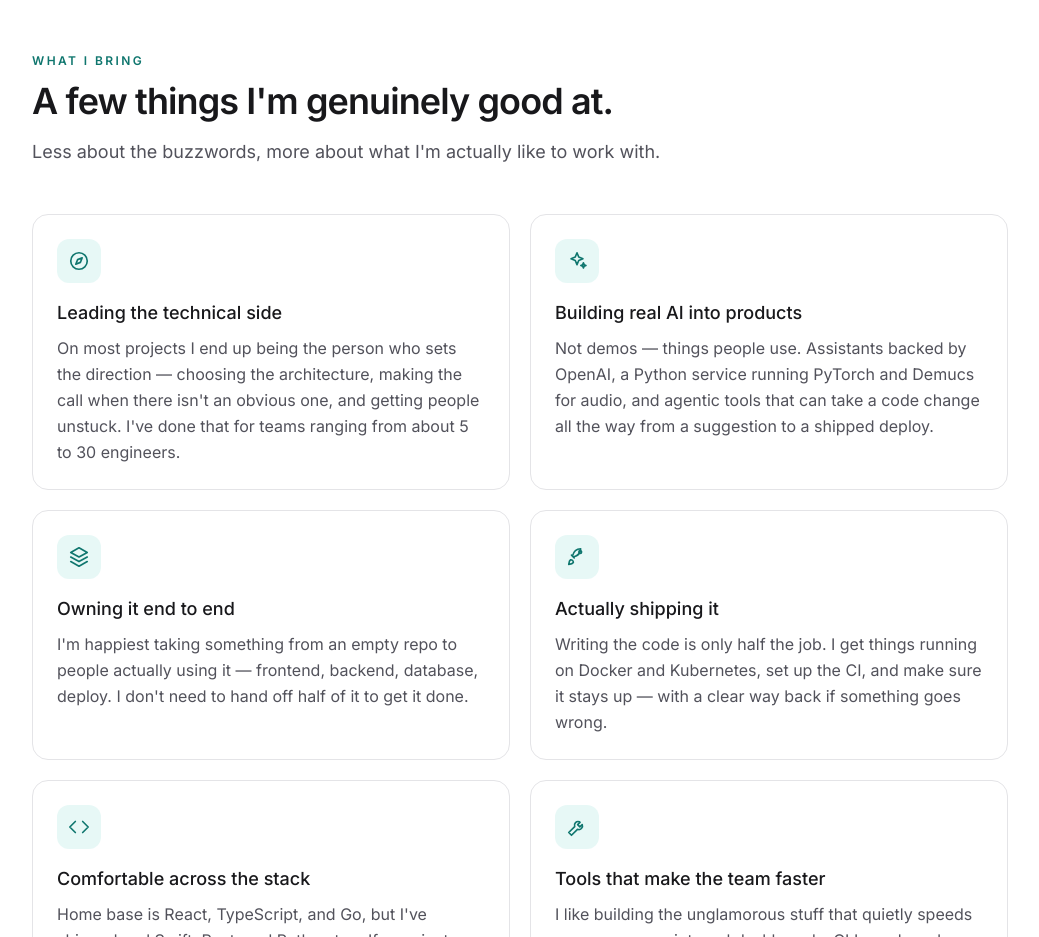
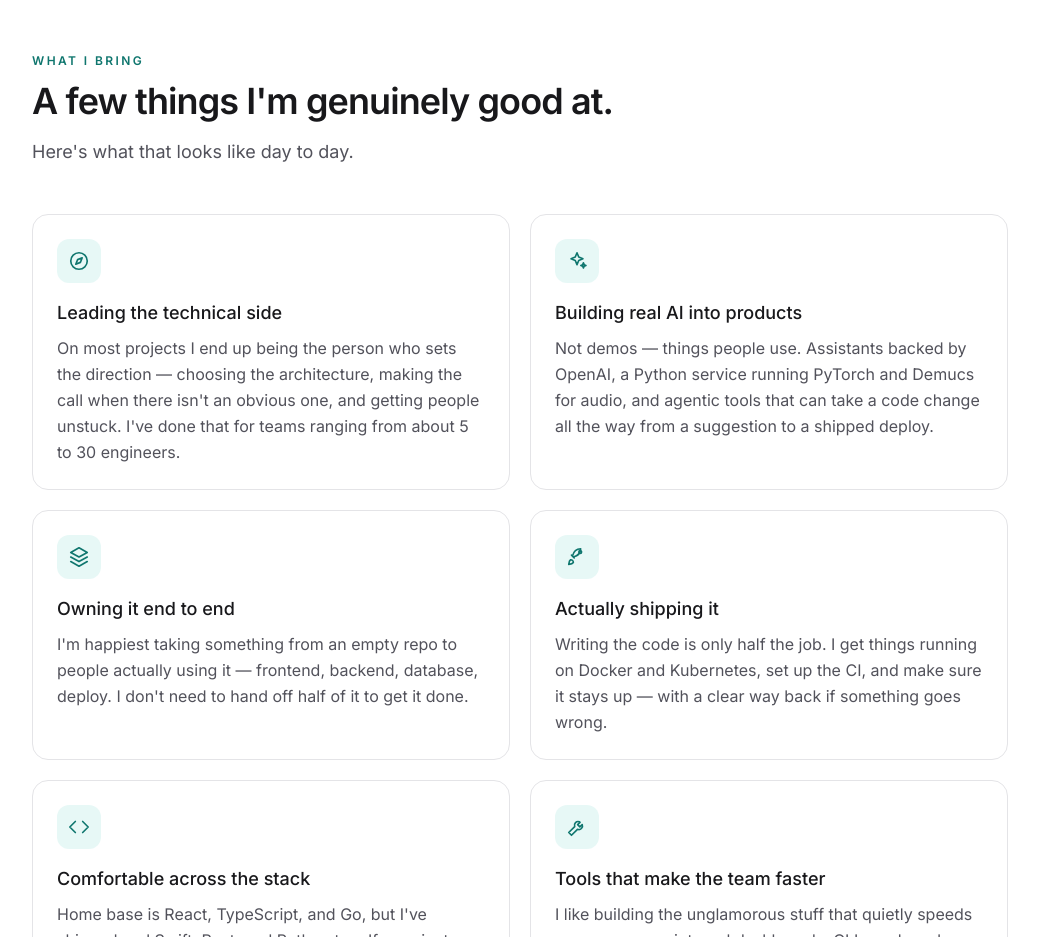
Before and after one commit to waynecodez/waynep-me, a React (Vite) app: page / in a window 1280 px wide. Shown: the part 1040-1977 px from the top of the page, without its empty margins (120-1159 px from the left). Built offline with nearby package versions, Linux system fonts and the light colour scheme.

Commit message:
copy: cleaner Strengths subhead

```diff
--- a/src/components/Strengths.tsx
+++ b/src/components/Strengths.tsx
@@ -52,8 +52,7 @@ export function Strengths() {
 					A few things I&apos;m genuinely good at.
 				</h2>
 				<p className="mt-4 max-w-2xl text-lg leading-relaxed text-zinc-600 dark:text-zinc-400">
-					Less about the buzzwords, more about what I&apos;m actually like to
-					work with.
+					Here&apos;s what that looks like day to day.
 				</p>
 
 				<div className="mt-12 grid gap-5 sm:grid-cols-2">
```
